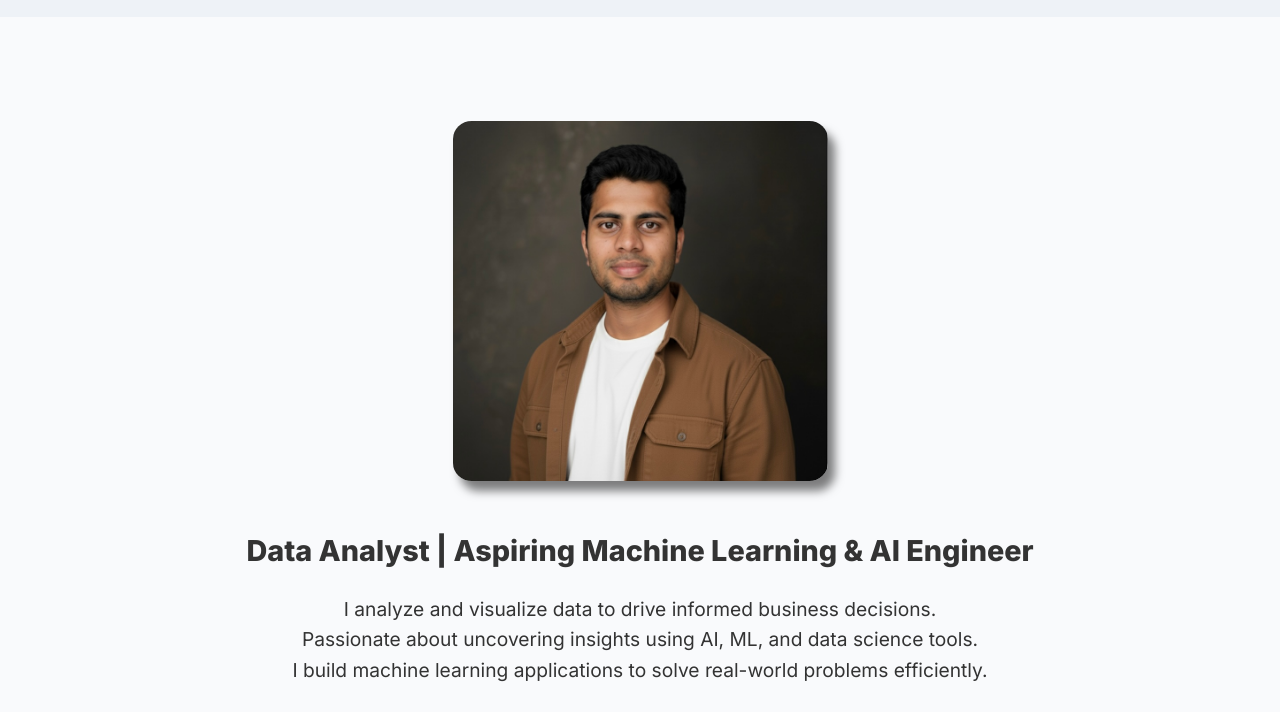
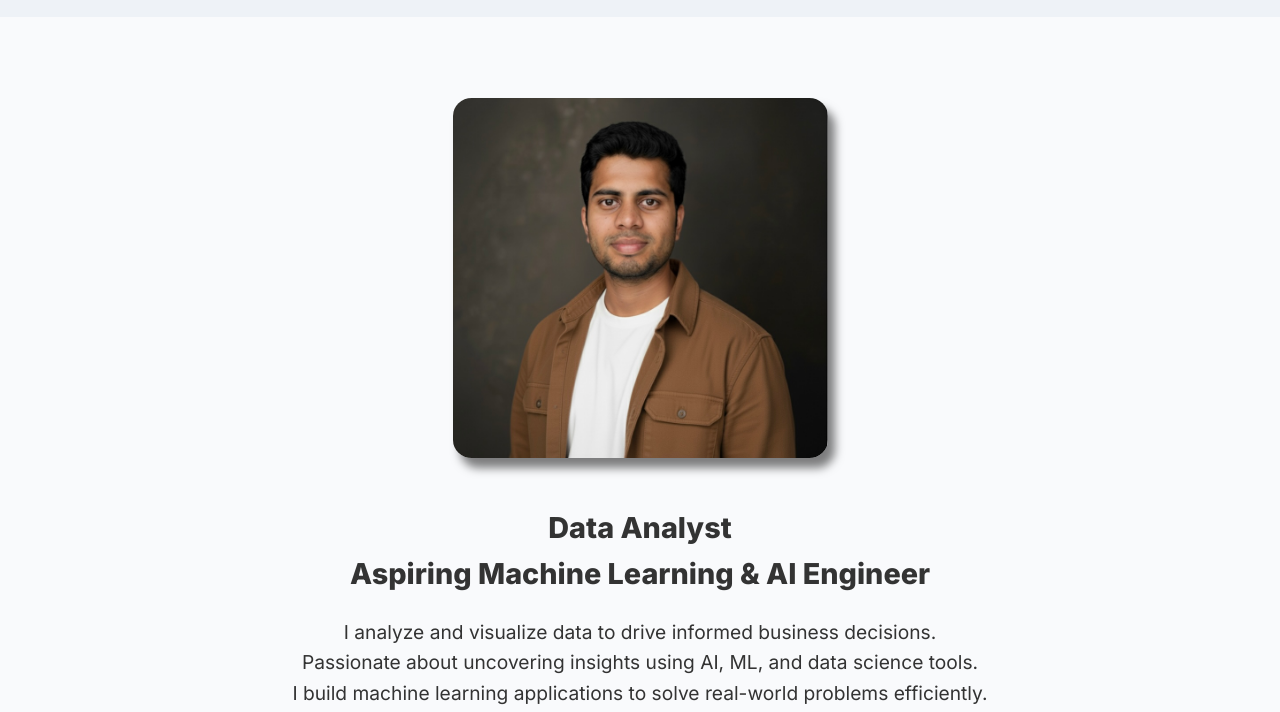
Before and after one commit to Pachava04/Portfolio, a plain HTML site: page index.html in a window 1280 px wide. Shown: the part 88-800 px from the top of the page. Drawn offline with Linux system fonts and the light colour scheme.

Commit message:
Split job title into multiple lines for clarity
simple

```diff
--- a/index.html
+++ b/index.html
@@ -32,7 +32,7 @@
   <section class="hero" class="section">
     <div class="hero-content">
       <img src="requirments/Profile_pic.jpg" alt="Profile Picture" class="profile-pic">
-      <h2>Data Analyst | Aspiring&nbsp;Machine&nbsp;Learning &&nbsp;AI&nbsp;Engineer</h2>
+      <h2>Data Analyst<br>Aspiring&nbsp;Machine&nbsp;Learning &&nbsp;AI&nbsp;Engineer</h2>
       <p>I analyze and visualize data to drive informed business decisions.<br>
          Passionate about uncovering insights using AI, ML, and data science tools.<br>
         I build machine learning applications to solve real-world problems efficiently.
```
